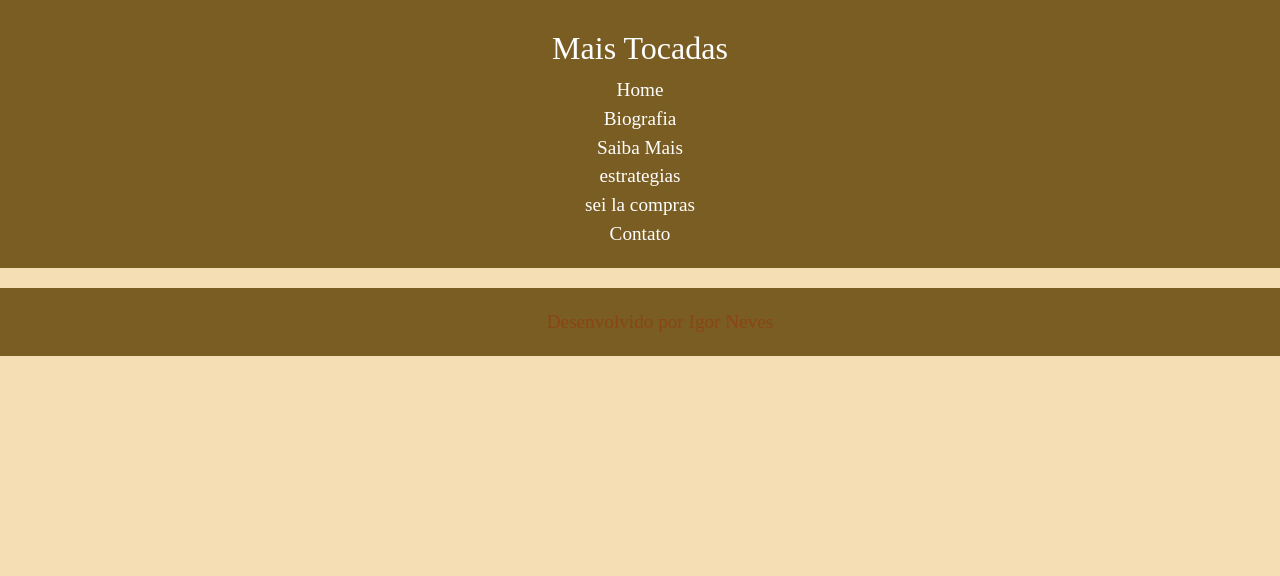
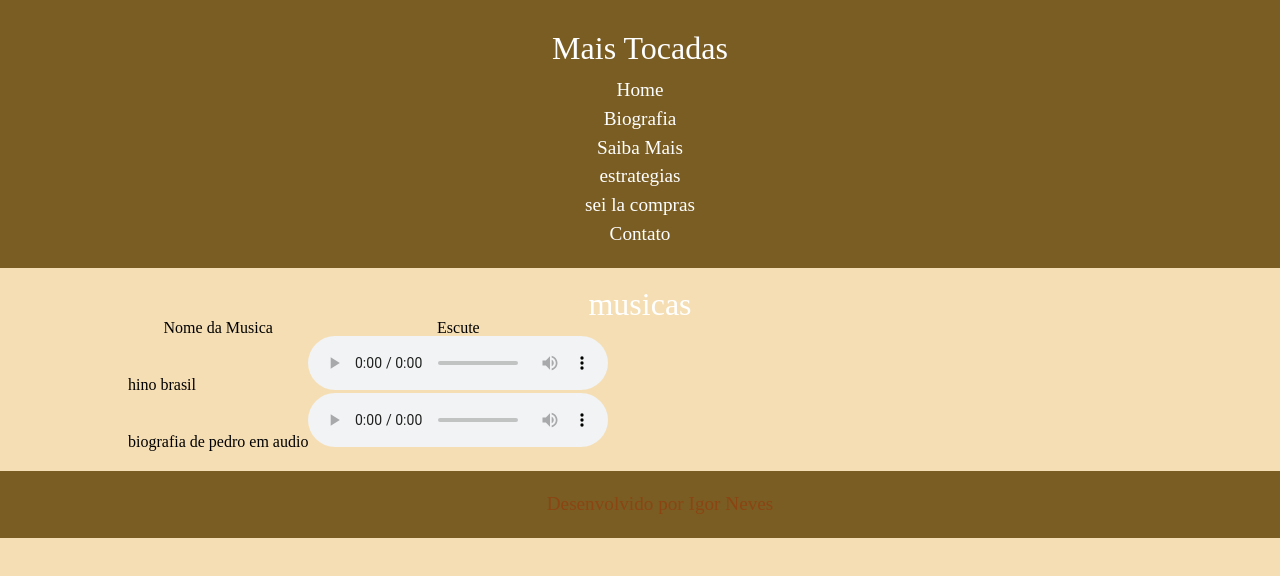
Before and after one commit to igorneveskm/Pedrinho2, a plain HTML site: page com.html in a window 1280 px wide. Drawn offline with Linux system fonts and the light colour scheme.

Commit message:
musica e favicon

```diff
--- a/com.html
+++ b/com.html
@@ -4,6 +4,7 @@
     <meta charset="UTF-8">
     <meta http-equiv="X-UA-Compatible" content="IE=edge">
     <meta name="viewport" content="width=device-width, initial-scale=1.0">
+    <link rel="shortcut icon" href="img/favicon2.ico" type="image/x-icon">
     <link rel="stylesheet" href="css/reset.css">
     <link rel="stylesheet" href="css/estilo.css">
     <title>sei la compras</title>
@@ -29,6 +30,30 @@
     </header>
     <div class="container">
         <section>
+            <h1>musicas</h1>
+            <table>
+                <tr>
+                    <th>Nome da Musica</th>
+                    <th>Escute</th>
+                </tr>
+                <tr>
+                    <td>hino brasil</td>
+                    <td>
+                        <audio controls>
+                            <source src="audio/hinobrasil.mp3" type="audio/mpeg">
+                        </audio>
+                    </td>
+                </tr>
+                <tr>
+                    <td>biografia de pedro em audio</td>
+                    <td>
+                        <audio controls>
+                            <source src="audio/biografiaaudio.mp3" type="audio/mpeg">
+                        </audio>
+                    </td>
+                </tr>
+
+            </table>
 
         </section>
     </div>
```
Also changed, not shown: index.html (+1 -0 lines), contato.html (line endings or trailing spaces), css/estilo.css (line endings or trailing spaces), css/reset.css (line endings or trailing spaces), estrategias.html (line endings or trailing spaces), img/favicon.ico (added), img/favicon2.ico (added), testetcss.html (line endings or trailing spaces), 1 other file.
